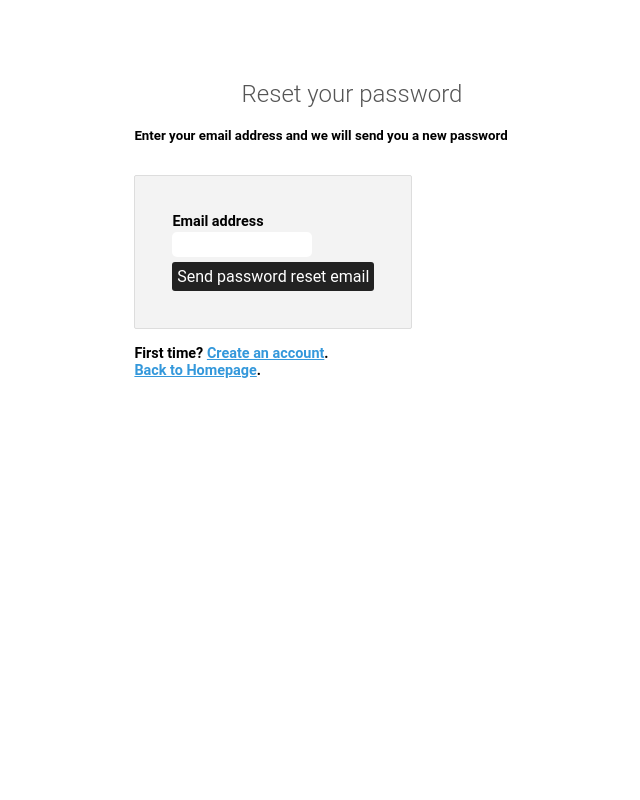
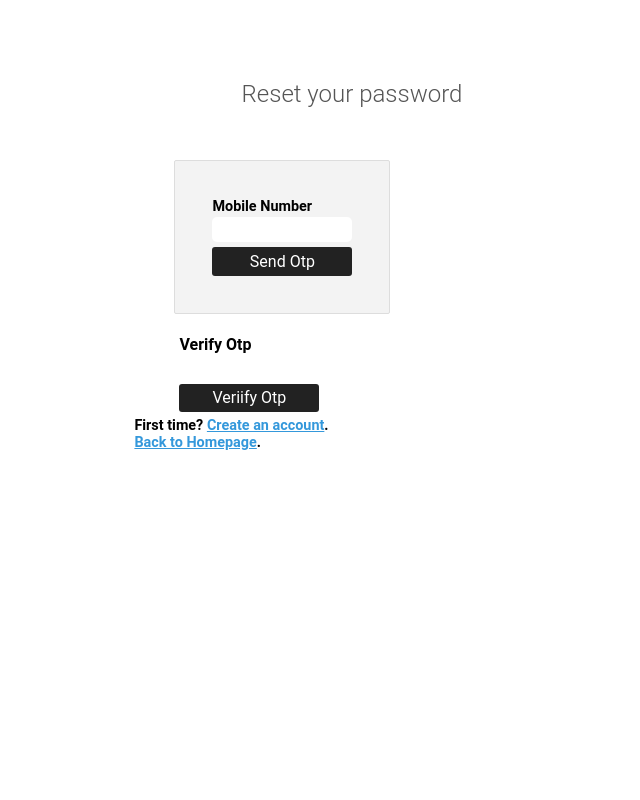
Before and after one commit to abhi6083/Consumer-Finance-Management-System, a React (Create React App) app in the folder my-app/: page /forget-password in a window 1280 px wide. Shown: the top 800 px of the page, without its empty margins (288-928 px from the left). Built offline with nearby package versions, Linux system fonts and the light colour scheme; the HTML template or start-up script is replaced by a standard one.

Commit message:
Routed pages and chnage password modification

```diff
--- a/my-app/src/App.js
+++ b/my-app/src/App.js
@@ -1,4 +1,4 @@
-import React from 'react'
+import React,{useState} from 'react'
 import { BrowserRouter as Router, Routes, Route } from 'react-router-dom'
 
 import LandingPage from './components/pages/LandingPage'
@@ -10,10 +10,12 @@ import Dashboard from './components/pages/Dashboard'
 import Productlist from './components/pages/Productlist'
 import Adminpage from './components/pages/Adminpage'
 import ProductDetails from './components/pages/ProductDetails'
+import Changepassword from './components/pages/Changepassword'
 
 import './App.css'
 
 export default function App() {
+    const [otp,setotp]=useState()
     return (
         <Router>
             <div>
@@ -21,12 +23,13 @@ export default function App() {
                     <Route exact path='/' element={ <LandingPage/> } />
                     <Route path='/login' element={ <LoginPage/> } />
                     <Route path='/register' element={ <RegisterPage/> } />
-                    <Route path='/forget-password' element={ <ForgetPasswordPage/> } />
+                    <Route path='/forget-password' element={ <ForgetPasswordPage setotp={setotp} otp={otp}/> } />
                     <Route path='/home' element={ <HomePage/> } />
                     <Route path='/dashboard' element={ <Dashboard/> } />
                     <Route path='/productlist' element={ <Productlist/> } />
                     <Route path='/adminpage' element={ <Adminpage/> } />
                     <Route path='/productdetails' element={ <ProductDetails/> } />
+                    <Route path='/changepassword' element={ <Changepassword otp={otp}/> } />
                 </Routes>
                 <Footer />
             </div>
--- /dev/null
+++ b/my-app/src/components/pages/Changepassword.js
@@ -0,0 +1,34 @@
+import React,{useState}  from 'react'
+import { Link } from 'react-router-dom'
+import { useLocation,useNavigate } from "react-router-dom"
+
+import '../../App.css'
+
+export default function Changepassword({otp}) {
+
+    return (
+
+        <div className="text-center m-5-auto">
+            {console.log(otp)}
+            <h2>Change Password</h2>
+            <form action="/home">
+                <p>
+                    <label>Enter Your New Password</label><br/>
+                    <input type="password" name="password1" required />
+                </p>
+                <p>
+                    <label>Confirm Password</label><br/>
+                    <input type="password" name="password2" required />
+                </p>
+                <p>
+                    <button id="sub_btn" type="submit" >Change Password</button>
+                </p>
+            </form>
+            <footer>
+                <p>New User? <Link to="/register">Register here</Link>.</p>
+                <p><Link to="/">Back to Homepage</Link>.</p>
+            </footer>
+        </div>
+    )
+
+}
--- a/my-app/src/components/pages/ForgetPasswordPage.js
+++ b/my-app/src/components/pages/ForgetPasswordPage.js
@@ -1,22 +1,48 @@
-import React from 'react'
-import { Link } from 'react-router-dom'
+import React,{useState} from 'react'
+import { Link,useNavigate } from 'react-router-dom'
 
 import '../../App.css'
+import styles from "./Productlist.module.css";
 
-export default function ForgetPasswordPage() {
+export default function ForgetPasswordPage({setotp,otp}) {
+
+    const navigate = useNavigate();
+    const submit=()=>{
+            console.log(otp)
+            navigate(`/changepassword`)
+    }
+
+
+
     return (
         <div className="text-center m-5-auto">
             <h2>Reset your password</h2>
-            <h5>Enter your email address and we will send you a new password</h5>
-            <form action="/login">
+            <div className={styles.container}>
+            <section id={styles.body}>
+            <form action="/">
                 <p>
-                    <label id="reset_pass_lbl">Email address</label><br/>
-                    <input type="email" name="email" required />
+                    <label id="reset_pass_lbl">Mobile Number</label><br/>
+                    <input type="tel" name="email" required />
                 </p>
                 <p>
-                    <button id="sub_btn" type="submit">Send password reset email</button>
+                    <button id="sub_btn" type="submit">Send Otp</button>
                 </p>
             </form>
+            </section>
+            </div>
+            <div className={styles.container}>
+            <section id={styles.body}>
+
+                <p>
+                    <label id="reset_pass_lbl">Verify Otp</label><br/>
+                    <input type="password" name="otp" onChange={(e)=>setotp(e.target.value)} required />
+                </p>
+                <p>
+                    <button id="sub_btn" onClick={submit}>Veriify Otp</button>
+                </p>
+
+            </section>
+            </div>
             <footer>
                 <p>First time? <Link to="/register">Create an account</Link>.</p>
                 <p><Link to="/">Back to Homepage</Link>.</p>
--- a/my-app/src/components/pages/Productlist.js
+++ b/my-app/src/components/pages/Productlist.js
@@ -44,7 +44,7 @@ export default function Productlist() {
       <section id={styles.body}>
         <div>
           <h1 className={styles.pl}>Product List</h1>
-          <label for="cardno">Search Product: </label>
+          <label forName="cardno">Search Product: </label>
           <input style={{backgroundColor: "whitesmoke"}} type="text" id="cardno" name="cardno"/>
           <button className={styles.button} style={{fontSize: "10px"}}>Search</button><br /><br /><br />
 
```
